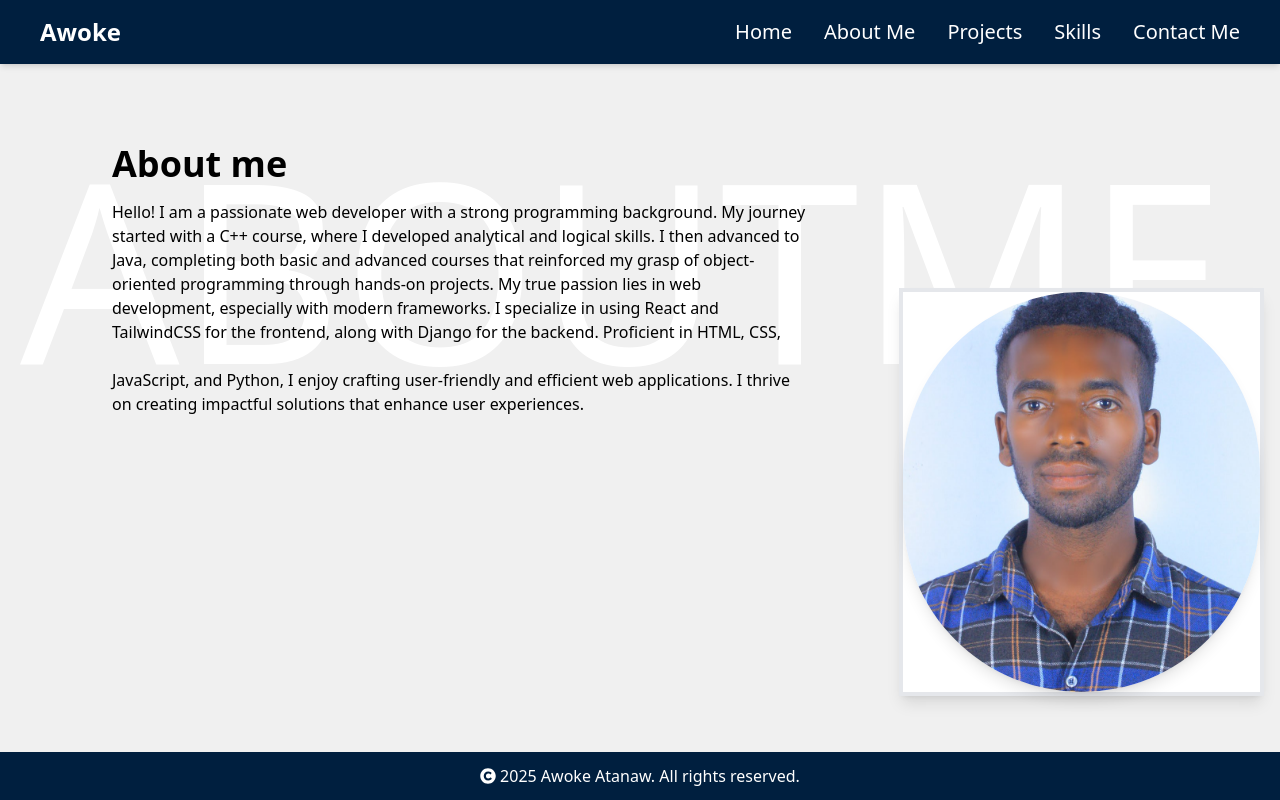
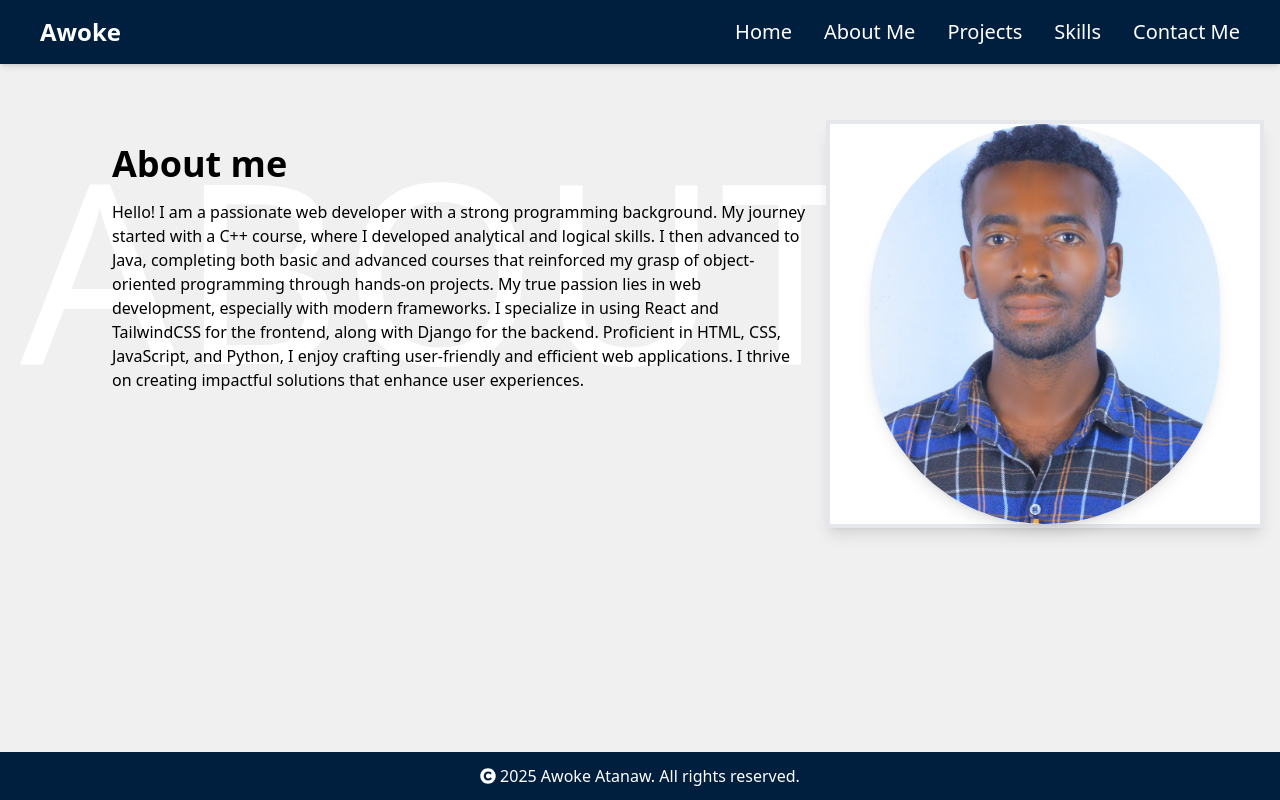
Before and after one commit to Awokeatanaw/my-portfolio, a React (Create React App) app in the folder frontend/my-app2/: page /aboutme in a window 1280 px wide. Built offline with nearby package versions, Linux system fonts and the light colour scheme.

Commit message:
photo location changed

```diff
--- a/frontend/my-app2/src/component/aboutme.js
+++ b/frontend/my-app2/src/component/aboutme.js
@@ -4,7 +4,7 @@ import myImage from "../image/image1.jpg"; // Import your image
   return (
     <div className='ping-text bg-lightGray w-full md:flex md:justify-between md:space-x-4 p-4'>
       <p className='c absolute md:text-[250px] text-[150px] text-white ml-1 mt-0 z-[-2]'>ABOUTME</p>
-      <div className='md:w-[70%]'>
+      <div className='md:w-[64%]'>
 
       <p className='p1 text-4xl mt-16 md:ml-20 font-bold ml-8'>About me</p>
 
@@ -14,17 +14,17 @@ import myImage from "../image/image1.jpg"; // Import your image
       <p className=' md:ml-20 ml-8'>oriented programming through hands-on projects. My true passion lies in web</p>
       <p className='md:ml-20 ml-8'>development, especially with modern frameworks. I specialize in using React and </p>
       <p className=' md:ml-20 ml-8'>TailwindCSS for the frontend, along with Django for the backend. Proficient in HTML, CSS,</p>
-      <p className=' md:ml-20 ml-8 pt-6'>JavaScript, and Python, I enjoy crafting user-friendly and efficient web applications. I thrive </p>
+      <p className=' md:ml-20 ml-8'>JavaScript, and Python, I enjoy crafting user-friendly and efficient web applications. I thrive </p>
       <p className=' md:ml-20 ml-8'>on creating impactful solutions that enhance user experiences.</p>
       <p className='md:ml-20 ml-8'></p>
 
       </div>
-      <div className='md:w-[30%] mt-5 md:mt-52'>
+      <div className='md:w-[36%] mt-5 md:mt-10'>
         <div className='flex justify-center items-center bg-white shadow-lg border-4'>
       <img
           src={myImage}
           alt="Description"
-          className="w-[380px] h-[400px] object-cover rounded-full shadow-lg"
+          className="w-[350px] h-[400px] object-cover rounded-full shadow-lg"
         />
         </div>
       </div>
```
